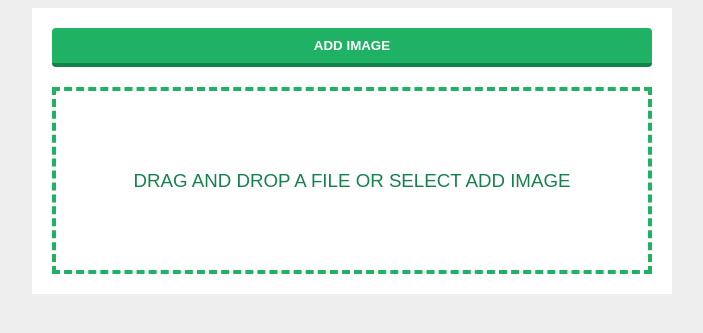
After one commit to MarNikVla/web_report, a Django app: page /test2 in a window 1280 px wide. The commit adds this page. Shown: the top 333 px of the page, without its empty margins (288-991 px from the left). Run offline with Django 4.2, Linux system fonts and the light colour scheme; some libraries are stand-ins or nearby versions.

Commit message:
drag drop test3

```diff
--- a/web_report_card/forms.py
+++ b/web_report_card/forms.py
@@ -9,10 +9,12 @@ class DocumentForm(forms.Form):
         label='Select a file',
         help_text='max. 42 megabytes'
     )
+    docfile.widget.attrs.update({'class': 'dropzone container '})
 
 
 class DocumentFormDrop(forms.Form):
     docfile = forms.FileField(
         label='Select a file',
-        help_text='max. 42 megabytes'
+        help_text='Drop files here or click to upload'
     )
+    docfile.widget.attrs.update({'class': 'dropzone container'})
--- /dev/null
+++ b/web_report_card/static/css/test2.css
@@ -0,0 +1,116 @@
+body {
+  font-family: sans-serif;
+  background-color: #eeeeee;
+}
+
+.file-upload {
+  background-color: #ffffff;
+  width: 600px;
+  margin: 0 auto;
+  padding: 20px;
+}
+
+.file-upload-btn {
+  width: 100%;
+  margin: 0;
+  color: #fff;
+  background: #1FB264;
+  border: none;
+  padding: 10px;
+  border-radius: 4px;
+  border-bottom: 4px solid #15824B;
+  transition: all .2s ease;
+  outline: none;
+  text-transform: uppercase;
+  font-weight: 700;
+}
+
+.file-upload-btn:hover {
+  background: #1AA059;
+  color: #ffffff;
+  transition: all .2s ease;
+  cursor: pointer;
+}
+
+.file-upload-btn:active {
+  border: 0;
+  transition: all .2s ease;
+}
+
+.file-upload-content {
+  display: none;
+  text-align: center;
+}
+
+.file-upload-input {
+  position: absolute;
+  margin: 0;
+  padding: 0;
+  width: 100%;
+  height: 100%;
+  outline: none;
+  opacity: 0;
+  cursor: pointer;
+}
+
+.image-upload-wrap {
+  margin-top: 20px;
+  border: 4px dashed #1FB264;
+  position: relative;
+}
+
+.image-dropping,
+.image-upload-wrap:hover {
+  background-color: #1FB264;
+  border: 4px dashed #ffffff;
+}
+
+.image-title-wrap {
+  padding: 0 15px 15px 15px;
+  color: #222;
+}
+
+.drag-text {
+  text-align: center;
+}
+
+.drag-text h3 {
+  font-weight: 100;
+  text-transform: uppercase;
+  color: #15824B;
+  padding: 60px 0;
+}
+
+.file-upload-image {
+  max-height: 200px;
+  max-width: 200px;
+  margin: auto;
+  padding: 20px;
+}
+
+.remove-image {
+  width: 200px;
+  margin: 0;
+  color: #fff;
+  background: #cd4535;
+  border: none;
+  padding: 10px;
+  border-radius: 4px;
+  border-bottom: 4px solid #b02818;
+  transition: all .2s ease;
+  outline: none;
+  text-transform: uppercase;
+  font-weight: 700;
+}
+
+.remove-image:hover {
+  background: #c13b2a;
+  color: #ffffff;
+  transition: all .2s ease;
+  cursor: pointer;
+}
+
+.remove-image:active {
+  border: 0;
+  transition: all .2s ease;
+}
--- /dev/null
+++ b/web_report_card/static/js/test2.js
@@ -0,0 +1,32 @@
+function readURL(input) {
+  if (input.files && input.files[0]) {
+
+    var reader = new FileReader();
+
+    reader.onload = function(e) {
+      $('.image-upload-wrap').hide();
+
+      $('.file-upload-image').attr('src', e.target.result);
+      $('.file-upload-content').show();
+
+      $('.image-title').html(input.files[0].name);
+    };
+
+    reader.readAsDataURL(input.files[0]);
+
+  } else {
+    removeUpload();
+  }
+}
+
+function removeUpload() {
+  $('.file-upload-input').replaceWith($('.file-upload-input').clone());
+  $('.file-upload-content').hide();
+  $('.image-upload-wrap').show();
+}
+$('.image-upload-wrap').bind('dragover', function () {
+    $('.image-upload-wrap').addClass('image-dropping');
+  });
+  $('.image-upload-wrap').bind('dragleave', function () {
+    $('.image-upload-wrap').removeClass('image-dropping');
+});
--- /dev/null
+++ b/web_report_card/templates/web_report_card/test2.html
@@ -0,0 +1,43 @@
+{% load static %}
+<!doctype html>
+<html lang="ru">
+<head>
+    <meta charset="utf-8">
+    <meta name="viewport" content="width=device-width, initial-scale=1">
+    <meta name="description"
+          content="Пример на bootstrap 5: Статичная панель навигации с дополнительным контентом · Версия v5.2.0-beta1">
+    <title>Статичная панель навигации | Navbar static example · Версия v5.2.0-beta1</title>
+
+    <!-- Custom styles for this template -->
+    {#    <link href="navbar-top.css" rel="stylesheet">#}
+</head>
+
+<script class="jsbin" src="https://ajax.googleapis.com/ajax/libs/jquery/1/jquery.min.js"></script>
+<script src="{% static 'js/test2.js' %}"></script>
+<link rel="stylesheet" href="{% static 'css/test2.css' %}"
+      type="text/css"/>
+
+<div class="file-upload">
+    <button class="file-upload-btn" type="button"
+            onclick="$('.file-upload-input').trigger( 'click' )">Add Image
+    </button>
+
+    <div class="image-upload-wrap">
+        <input class="file-upload-input" type='file' onchange="readURL(this);" accept="image/*"/>
+        <div class="drag-text">
+            <h3>Drag and drop a file or select add Image</h3>
+        </div>
+    </div>
+    <div class="file-upload-content">
+        <img class="file-upload-image" src="#" alt="your image"/>
+        <div class="image-title-wrap">
+            <button type="button" onclick="removeUpload()" class="remove-image">Remove <span
+                    class="image-title">Uploaded Image</span></button>
+        </div>
+    </div>
+</div>
+
+<script class="jsbin" src="https://ajax.googleapis.com/ajax/libs/jquery/1/jquery.min.js"></script>
+<script src="{% static 'js/test2.js' %}"></script>
+<link rel="stylesheet" href="{% static 'css/test2.css' %}"
+      type="text/css"/>
--- a/web_report_card/urls.py
+++ b/web_report_card/urls.py
@@ -6,4 +6,5 @@ urlpatterns = [
     # path('', views.HomeView.as_view(), name='home'),
     path('', views.MyListView.as_view(), name='home'),
     path('test', views.TestView.as_view(), name='test'),
+    path('test2', views.TestView2.as_view(), name='test2'),
 ]
--- a/web_report_card/views.py
+++ b/web_report_card/views.py
@@ -37,3 +37,12 @@ class TestView(FormView):
     def form_valid(self, form):
         Document.objects.create(**form.cleaned_data)
         return redirect(self.get_success_url())
+
+class TestView2(FormView):
+    form_class = DocumentFormDrop
+    template_name = 'web_report_card/test2.html'
+    success_url = reverse_lazy('web_report_card:home')
+
+    def form_valid(self, form):
+        Document.objects.create(**form.cleaned_data)
+        return redirect(self.get_success_url())
```
Also changed, not shown: web_report_card/static/css/main.css (added, +23 -0 lines), web_report_card/templates/web_report_card/main.html (+41 -12 lines), web_report_card/templates/web_report_card/test.html (+5 -2 lines), db.sqlite3.
